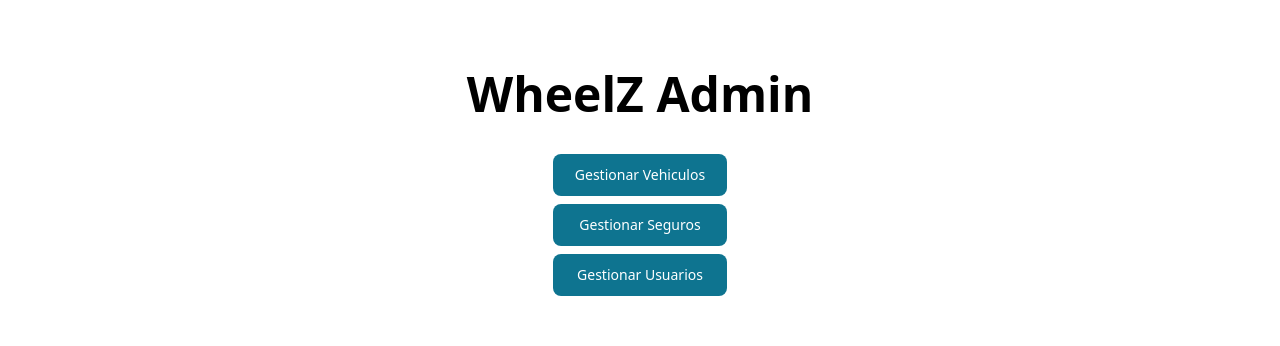
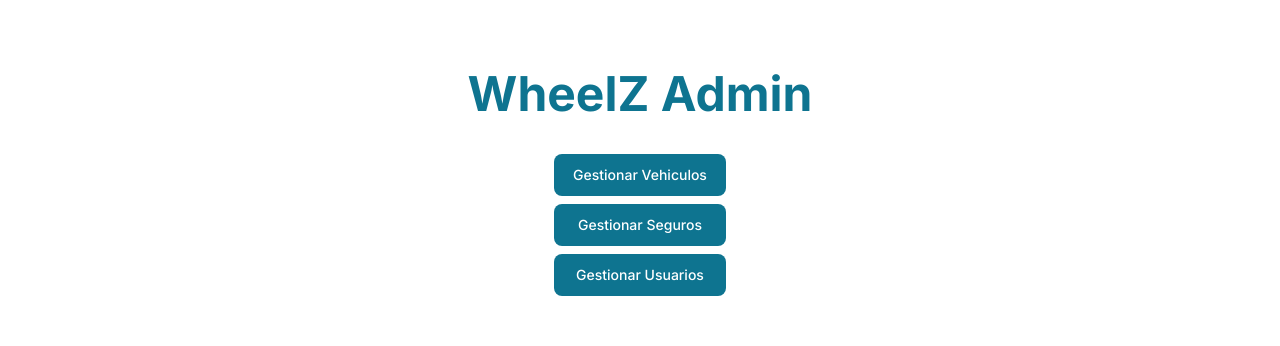
Before and after one commit to lambda-mena/wheelz-app, a React (Vite) app in the folder react-client/: page / in a window 1280 px wide. Shown: the part 211-557 px from the top of the page. Built offline with nearby package versions, Linux system fonts and the light colour scheme.

Commit message:
style: add inter font & improve headings on home

```diff
--- a/react-client/index.html
+++ b/react-client/index.html
@@ -4,7 +4,9 @@
     <meta charset="UTF-8" />
     <link rel="icon" type="image/svg+xml" href="/favicon.ico" />
     <meta name="viewport" content="width=device-width, initial-scale=1.0" />
-
+    <link rel="preconnect" href="https://fonts.googleapis.com">
+    <link rel="preconnect" href="https://fonts.gstatic.com" crossorigin>
+    <link href="https://fonts.googleapis.com/css2?family=Inter:wght@100..900&display=swap" rel="stylesheet">
     <title>Wheelz</title>
   </head>
   <body>
--- a/react-client/src/index.css
+++ b/react-client/src/index.css
@@ -1,3 +1,7 @@
 @tailwind base;
 @tailwind components;
 @tailwind utilities;
+
+:root {
+  font-family: Inter, 'sans-serif';
+}
--- a/react-client/src/pages/Home.jsx
+++ b/react-client/src/pages/Home.jsx
@@ -4,7 +4,7 @@ import { Link } from 'react-router-dom';
 export default function HomePage() {
   return (
     <>
-      <h1 className='block text-5xl font-bold text-center mb-9'>WheelZ Admin</h1>
+      <h1 className='block text-5xl font-bold text-center mb-9 text-cyan-700'>WheelZ Admin</h1>
       <div className='flex flex-col gap-y-2 w-1/2 mx-auto'>
         <Button as={Link} to='/vehiculos'>Gestionar Vehiculos</Button>
         <Button as={Link} to='/seguros'>Gestionar Seguros</Button>
```
